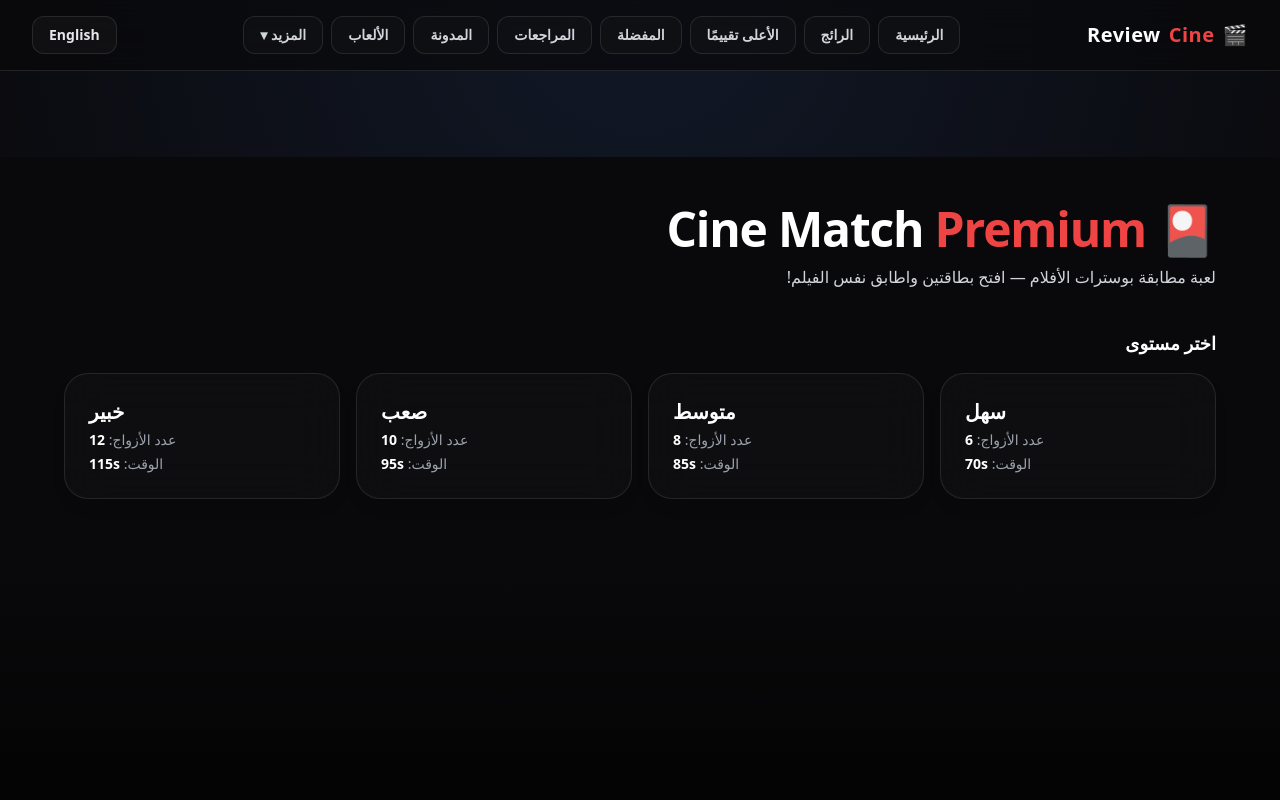
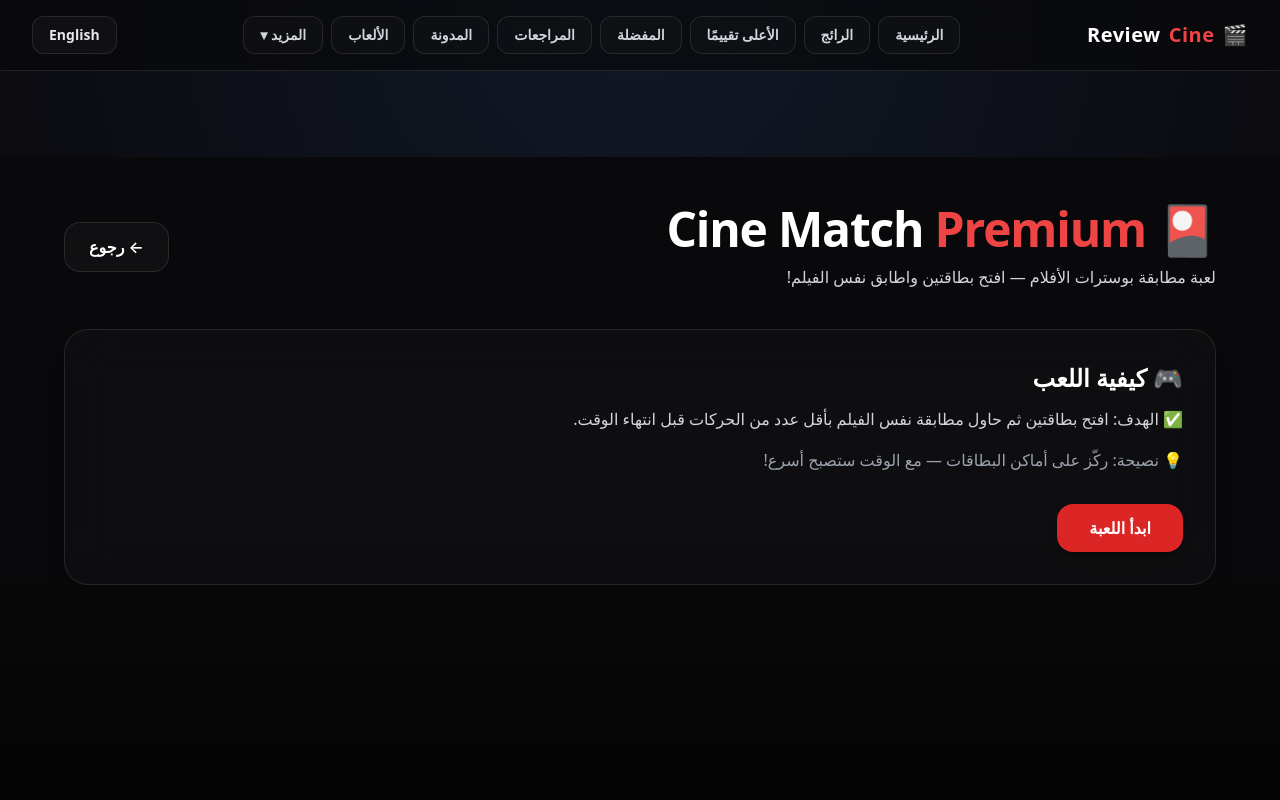
Before and after one commit to amaachouomar-cell/cine-review, a React (Vite) app in the folder Movie-App-main/: page /cinematch in a window 1280 px wide. Shown: the top 800 px of the page. Built offline with nearby package versions, Linux system fonts and the light colour scheme.

Commit message:
Add Cine Match inside Games page

```diff
--- a/Movie-App-main/src/pages/CineMatch.jsx
+++ b/Movie-App-main/src/pages/CineMatch.jsx
@@ -1,6 +1,7 @@
 import { useEffect, useMemo, useState } from "react";
 import { motion, AnimatePresence } from "framer-motion";
 import { useLang } from "../i18n/LanguageContext";
+import { Link } from "react-router-dom";
 
 const TMDB_KEY = import.meta.env.VITE_TMDB_API_KEY;
 
@@ -15,11 +16,11 @@ export default function CineMatch() {
   const { lang } = useLang();
   const isAR = lang === "ar";
 
-  const [stage, setStage] = useState("select"); // select | play | win | lose
+  const [view, setView] = useState("intro"); // intro | select | play | win | lose
   const [level, setLevel] = useState(null);
 
   const [cards, setCards] = useState([]);
-  const [flipped, setFlipped] = useState([]); // indices
+  const [flipped, setFlipped] = useState([]);
   const [matched, setMatched] = useState(new Set());
 
   const [moves, setMoves] = useState(0);
@@ -30,25 +31,24 @@ export default function CineMatch() {
 
   // ✅ Timer
   useEffect(() => {
-    if (stage !== "play") return;
+    if (view !== "play") return;
     if (timeLeft <= 0) {
-      setStage("lose");
+      setView("lose");
       return;
     }
     const t = setInterval(() => setTimeLeft((p) => p - 1), 1000);
     return () => clearInterval(t);
-  }, [stage, timeLeft]);
+  }, [view, timeLeft]);
 
-  // ✅ Load movies from TMDB and create cards
+  // ✅ Start game with level
   async function startGame(selectedLevel) {
     setLevel(selectedLevel);
-    setStage("play");
+    setView("play");
     setMoves(0);
     setScore(0);
     setMatched(new Set());
     setFlipped([]);
     setTimeLeft(selectedLevel.time);
-
     setLoading(true);
 
     try {
@@ -61,7 +61,6 @@ export default function CineMatch() {
         .filter((m) => m.poster_path)
         .slice(0, selectedLevel.pairs);
 
-      // ✅ Create duplicated pairs
       const deck = [...posters, ...posters]
         .map((m, idx) => ({
           id: `${m.id}-${idx}`,
@@ -84,11 +83,10 @@ export default function CineMatch() {
     if (flipped.length === 2) return;
     if (flipped.includes(index)) return;
     if (matched.has(index)) return;
-
     setFlipped((prev) => [...prev, index]);
   }
 
-  // ✅ Compare two flipped cards
+  // ✅ Compare cards
   useEffect(() => {
     if (flipped.length !== 2) return;
 
@@ -96,25 +94,23 @@ export default function CineMatch() {
     setMoves((p) => p + 1);
 
     if (cards[a]?.movieId === cards[b]?.movieId) {
-      // ✅ Matched
       setTimeout(() => {
         setMatched((prev) => new Set([...prev, a, b]));
         setFlipped([]);
         setScore((s) => s + 120);
       }, 400);
     } else {
-      // ❌ Not matched
       setTimeout(() => setFlipped([]), 850);
     }
   }, [flipped]);
 
-  // ✅ Win Check
+  // ✅ Win check
   useEffect(() => {
-    if (stage !== "play") return;
+    if (view !== "play") return;
     if (matched.size > 0 && matched.size === cards.length) {
-      setStage("win");
+      setView("win");
     }
-  }, [matched, cards, stage]);
+  }, [matched, cards, view]);
 
   const ui = useMemo(() => {
     return {
@@ -122,8 +118,11 @@ export default function CineMatch() {
       desc: isAR
         ? "لعبة مطابقة بوسترات الأفلام — افتح بطاقتين واطابق نفس الفيلم!"
         : "Movie Poster Matching Game — flip 2 cards and match the same movie!",
+      goal: isAR
+        ? "✅ الهدف: افتح بطاقتين ثم حاول مطابقة نفس الفيلم بأقل عدد من الحركات قبل انتهاء الوقت."
+        : "✅ Goal: Flip 2 cards and match the same movie with fewer moves before time runs out.",
       choose: isAR ? "اختر مستوى" : "Choose Level",
-      start: isAR ? "ابدأ" : "Start",
+      start: isAR ? "ابدأ اللعبة" : "Start Game",
       moves: isAR ? "الحركات" : "Moves",
       score: isAR ? "النقاط" : "Score",
       time: isAR ? "الوقت" : "Time",
@@ -131,19 +130,59 @@ export default function CineMatch() {
       back: isAR ? "رجوع" : "Back",
       win: isAR ? "🎉 ممتاز! فزت!" : "🎉 Amazing! You Win!",
       lose: isAR ? "😢 انتهى الوقت!" : "😢 Time’s up!",
+      loading: isAR ? "تحميل البطاقات..." : "Loading cards...",
+      hint: isAR
+        ? "💡 نصيحة: ركّز على أماكن البطاقات — مع الوقت ستصبح أسرع!"
+        : "💡 Tip: Focus on card locations — you’ll get faster over time!",
     };
   }, [isAR]);
 
   return (
     <div className="min-h-screen px-4 pb-20 bg-gradient-to-b from-zinc-950 via-zinc-950 to-black text-white">
       <div className="max-w-6xl mx-auto pt-12">
-        <h1 className="text-3xl md:text-5xl font-extrabold tracking-tight">
-          {ui.title} <span className="text-red-500">Premium</span>
-        </h1>
-        <p className="text-gray-300 mt-3">{ui.desc}</p>
+        {/* ✅ Header */}
+        <div className="flex items-center justify-between gap-4 flex-wrap">
+          <div>
+            <h1 className="text-3xl md:text-5xl font-extrabold tracking-tight">
+              {ui.title} <span className="text-red-500">Premium</span>
+            </h1>
+            <p className="text-gray-300 mt-3">{ui.desc}</p>
+          </div>
 
-        {/* ✅ SELECT LEVEL */}
-        {stage === "select" && (
+          <Link
+            to="/games"
+            className="px-6 py-3 rounded-2xl bg-zinc-900/50 border border-white/10 hover:bg-zinc-800 transition font-semibold"
+          >
+            ← {ui.back}
+          </Link>
+        </div>
+
+        {/* ✅ INTRO */}
+        {view === "intro" && (
+          <motion.div
+            initial={{ opacity: 0, y: 12 }}
+            animate={{ opacity: 1, y: 0 }}
+            transition={{ duration: 0.35 }}
+            className="mt-10 rounded-3xl bg-zinc-900/40 border border-white/10 backdrop-blur-xl p-8 shadow-xl"
+          >
+            <h2 className="text-2xl font-extrabold mb-3">
+              {isAR ? "🎮 كيفية اللعب" : "🎮 How to Play"}
+            </h2>
+            <p className="text-gray-300 leading-relaxed">{ui.goal}</p>
+
+            <p className="text-gray-400 mt-4">{ui.hint}</p>
+
+            <button
+              onClick={() => setView("select")}
+              className="mt-8 px-8 py-3 rounded-2xl bg-red-600 hover:bg-red-700 transition font-bold shadow-lg"
+            >
+              {ui.start}
+            </button>
+          </motion.div>
+        )}
+
+        {/* ✅ LEVEL SELECT */}
+        {view === "select" && (
           <div className="mt-10">
             <h2 className="text-lg font-bold mb-4">{ui.choose}</h2>
             <div className="grid grid-cols-1 sm:grid-cols-2 lg:grid-cols-4 gap-4">
@@ -173,15 +212,14 @@ export default function CineMatch() {
         )}
 
         {/* ✅ GAME */}
-        {stage === "play" && (
+        {view === "play" && (
           <div className="mt-10">
-            {/* Top Stats */}
             <div className="flex flex-wrap gap-3 items-center justify-between mb-6">
               <Stat label={ui.score} value={score} />
               <Stat label={ui.moves} value={moves} />
               <Stat label={ui.time} value={`${timeLeft}s`} highlight />
               <button
-                onClick={() => setStage("select")}
+                onClick={() => setView("select")}
                 className="px-5 py-2 rounded-2xl bg-zinc-900/50 border border-white/10 hover:bg-zinc-800 transition text-sm font-semibold"
               >
                 {ui.back}
@@ -190,7 +228,7 @@ export default function CineMatch() {
 
             {loading ? (
               <div className="p-10 rounded-3xl bg-zinc-900/40 border border-white/10 text-center text-gray-300">
-                {isAR ? "تحميل البطاقات..." : "Loading cards..."}
+                {ui.loading}
               </div>
             ) : (
               <div
@@ -218,7 +256,7 @@ export default function CineMatch() {
 
         {/* ✅ WIN / LOSE */}
         <AnimatePresence>
-          {(stage === "win" || stage === "lose") && (
+          {(view === "win" || view === "lose") && (
             <motion.div
               initial={{ opacity: 0, y: 25 }}
               animate={{ opacity: 1, y: 0 }}
@@ -227,7 +265,7 @@ export default function CineMatch() {
               className="mt-12 rounded-3xl bg-zinc-900/40 border border-white/10 backdrop-blur-xl p-8 text-center shadow-2xl"
             >
               <h2 className="text-3xl font-extrabold">
-                {stage === "win" ? ui.win : ui.lose}
+                {view === "win" ? ui.win : ui.lose}
               </h2>
               <p className="text-gray-300 mt-3">
                 {ui.score}: <span className="text-white font-bold">{score}</span>{" "}
@@ -243,7 +281,7 @@ export default function CineMatch() {
                   {ui.playAgain}
                 </button>
                 <button
-                  onClick={() => setStage("select")}
+                  onClick={() => setView("select")}
                   className="px-7 py-3 rounded-2xl bg-zinc-900/60 border border-white/10 hover:bg-zinc-800 transition font-bold"
                 >
                   {ui.back}
@@ -298,7 +336,7 @@ function Card({ card, open, onClick }) {
             exit={{ opacity: 0 }}
             className="w-full h-full flex items-center justify-center bg-gradient-to-br from-zinc-950 to-zinc-900"
           >
-            <div className="w-10 h-10 rounded-full bg-red-600/30 border border-red-500/30 shadow-lg" />
+            <div className="w-12 h-12 rounded-full bg-red-600/25 border border-red-500/25 shadow-lg" />
           </motion.div>
         )}
       </AnimatePresence>
--- a/Movie-App-main/src/pages/GameDetails.jsx
+++ b/Movie-App-main/src/pages/GameDetails.jsx
@@ -1,6 +1,7 @@
 import { useParams, NavLink } from "react-router-dom";
 import { motion } from "framer-motion";
 import { useLang } from "../i18n/LanguageContext";
+import CineMatch from "./CineMatch";
 
 const gamesList = {
 
--- a/Movie-App-main/src/pages/Games.jsx
+++ b/Movie-App-main/src/pages/Games.jsx
@@ -26,6 +26,19 @@ const gamesList = [
     badge: "🧠",
     color: "bg-indigo-600",
   },
+
+  {
+  slug: "cine-match",
+  title: "🎴 Cine Match",
+  description:
+    "لعبة مطابقة بوسترات الأفلام — افتح بطاقتين واطابق نفس الفيلم. (Premium)",
+  descriptionEn:
+    "Movie Poster Matching — flip 2 cards and match the same movie. (Premium)",
+  image:
+    "https://images.unsplash.com/photo-1524985069026-dd778a71c7b4?auto=format&fit=crop&w=900&q=60",
+  route: "/games/cine-match",
+  difficulty: "Premium",
+}
 
 ];
 
```
